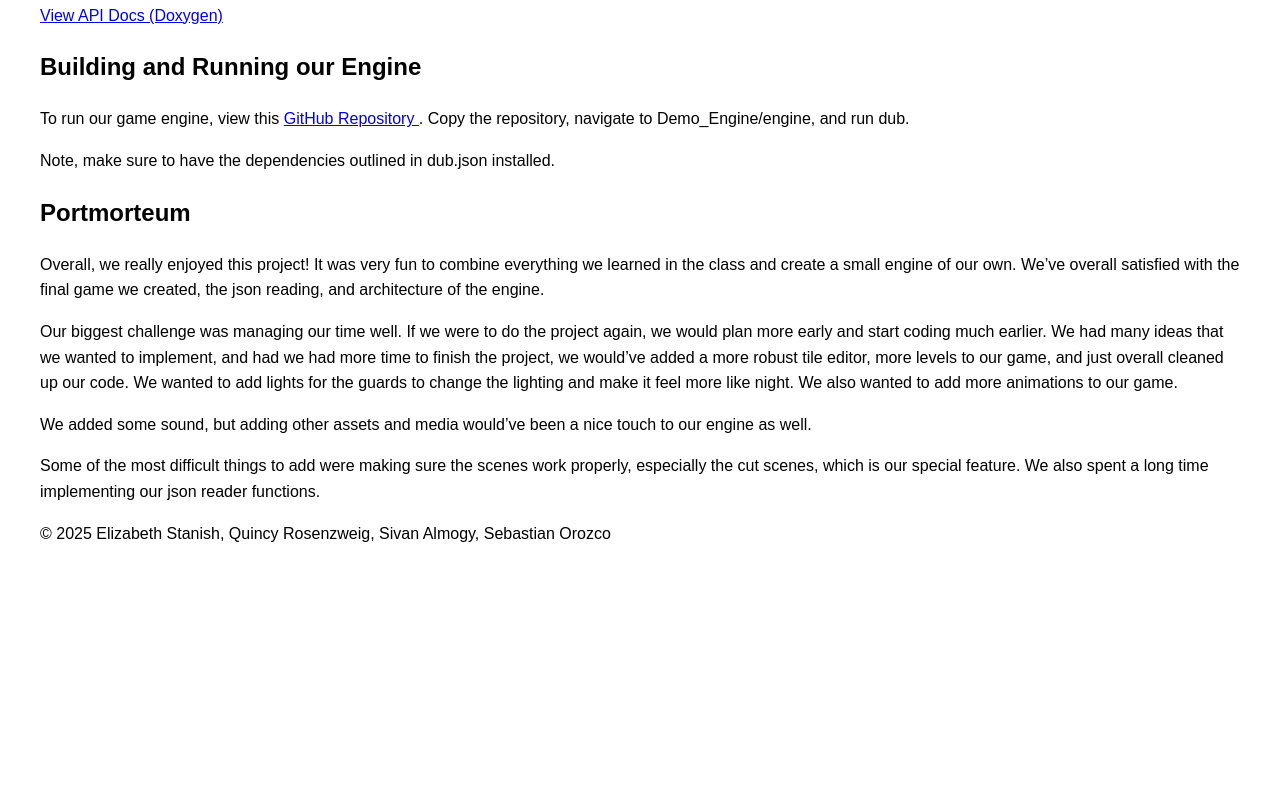
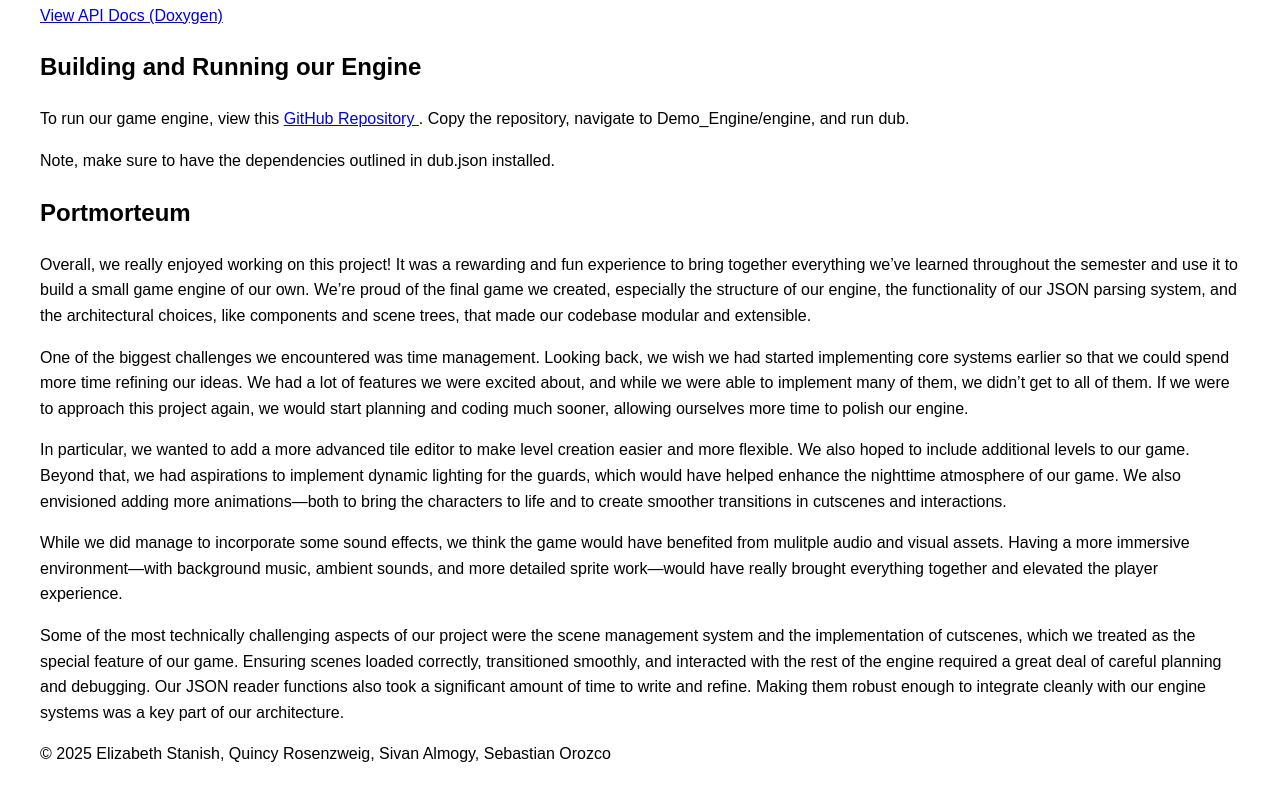
Before and after one commit to estanish25/game_engines_website, a plain HTML site: page index.html in a window 1280 px wide. Shown: the part 954-1754 px from the top of the page. Before the commit the page ends 1540 px from the top, so only its background shows below. Drawn offline with Linux system fonts and the light colour scheme.

Commit message:
update postmortem

```diff
--- a/index.html
+++ b/index.html
@@ -3,7 +3,7 @@
 <head>
   <meta charset="UTF-8" />
   <meta name="viewport" content="width=device-width, initial-scale=1.0" />
-  <title>My Game Engine</title>
+  <title>SESQuatch Game Engine</title>
   <style>
     body {
       font-family: Arial, sans-serif;
@@ -20,7 +20,7 @@
 </head>
 <body>
   <h1>Night at the Museum</h1>
-  <p>Welcome to the documentation site for our Game Engine and Game Application: Night at the Museum!</p>
+  <p>Welcome to the documentation site for the SESQuatch Game Engine and Game Application: Night at the Museum!</p>
 
   <h2>Overview</h2>
   <p>This engine supports component-based architecture, scene graphs, scripting, and rendering with SDL2.</p>
@@ -38,10 +38,11 @@
   <p>Note, make sure to have the dependencies outlined in dub.json installed.</p>
 
   <h2>Portmorteum</h2>
-  <p>Overall, we really enjoyed this project! It was very fun to combine everything we learned in the class and create a small engine of our own. We’ve overall satisfied with the final game we created, the json reading, and architecture of the engine.</p>
-  <p>Our biggest challenge was managing our time well. If we were to do the project again, we would plan more early and start coding much earlier. We had many ideas that we wanted to implement, and had we had more time to finish the project, we would’ve added a more robust tile editor, more levels to our game, and just overall cleaned up our code. We wanted to add lights for the guards to change the lighting and make it feel more like night. We also wanted to add more animations to our game. </p>
-  <p>We added some sound, but adding other assets and media would’ve been a nice touch to our engine as well.</p>
-  <p>Some of the most difficult things to add were making sure the scenes work properly, especially the cut scenes, which is our special feature. We also spent a long time implementing our json reader functions. </p>
+    <p>Overall, we really enjoyed working on this project! It was a rewarding and fun experience to bring together everything we’ve learned throughout the semester and use it to build a small game engine of our own. We’re proud of the final game we created, especially the structure of our engine, the functionality of our JSON parsing system, and the architectural choices, like components and scene trees, that made our codebase modular and extensible.</p>
+    <p>One of the biggest challenges we encountered was time management. Looking back, we wish we had started implementing core systems earlier so that we could spend more time refining our ideas. We had a lot of features we were excited about, and while we were able to implement many of them, we didn’t get to all of them. If we were to approach this project again, we would start planning and coding much sooner, allowing ourselves more time to polish our engine.</p>
+    <p>In particular, we wanted to add a more advanced tile editor to make level creation easier and more flexible. We also hoped to include additional levels to our game. Beyond that, we had aspirations to implement dynamic lighting for the guards, which would have helped enhance the nighttime atmosphere of our game. We also envisioned adding more animations—both to bring the characters to life and to create smoother transitions in cutscenes and interactions.</p>
+    <p>While we did manage to incorporate some sound effects, we think the game would have benefited from mulitple audio and visual assets. Having a more immersive environment—with background music, ambient sounds, and more detailed sprite work—would have really brought everything together and elevated the player experience.</p>
+    <p>Some of the most technically challenging aspects of our project were the scene management system and the implementation of cutscenes, which we treated as the special feature of our game. Ensuring scenes loaded correctly, transitioned smoothly, and interacted with the rest of the engine required a great deal of careful planning and debugging. Our JSON reader functions also took a significant amount of time to write and refine. Making them robust enough to integrate cleanly with our engine systems was a key part of our architecture.</p>
 
   <footer>
     <p>© 2025 Elizabeth Stanish, Quincy Rosenzweig, Sivan Almogy, Sebastian Orozco</p>
```
